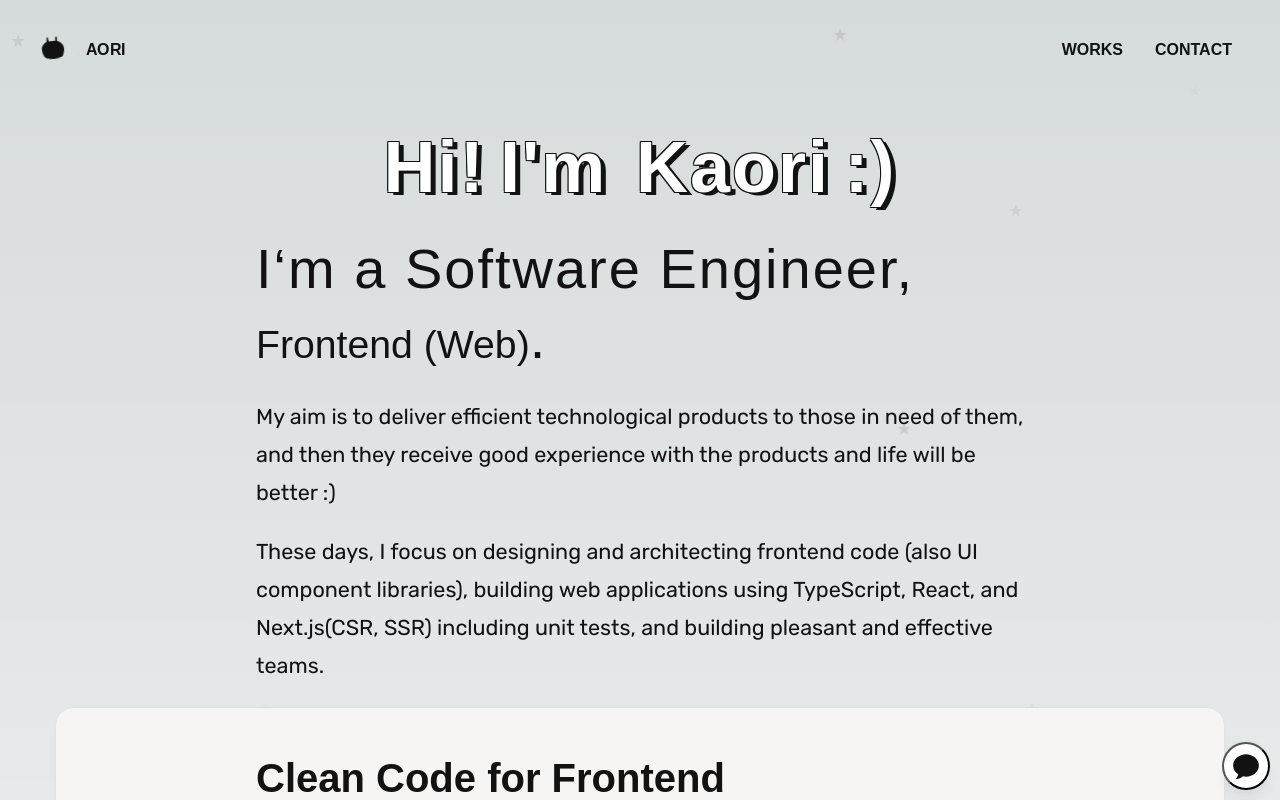
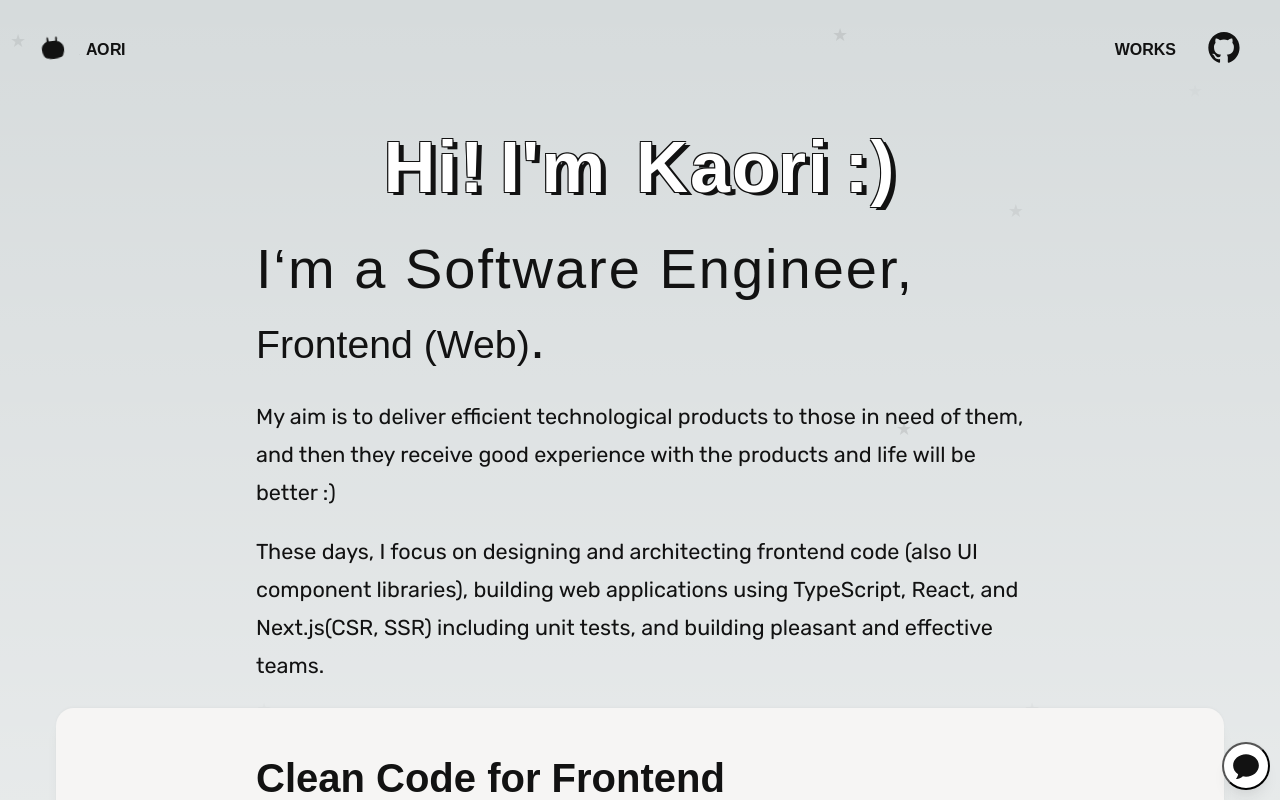
Before and after one commit to suige/portfolio-fe, a Next.js app: page / in a window 1280 px wide. Shown: the top 800 px of the page. Built offline with nearby package versions, Linux system fonts and the light colour scheme; no server answers; a web font is replaced by a local one.

Commit message:
feat: add social links to a header

```diff
--- a/src/app/components/logo/index.module.css
+++ b/src/app/components/logo/index.module.css
@@ -4,10 +4,12 @@
   align-items: center;
 }
 .title {
-  display: inline-block;
+  font-family: var(--font-family-h);
+  display: flex;
   padding-left: 0.5em;
   text-transform: uppercase;
   color: rgb(var(--foreground-rgb));
+  width: fit-content;
 }
 .logo {
   display: inline-block;
--- a/src/app/layout.module.css
+++ b/src/app/layout.module.css
@@ -6,15 +6,18 @@
 .header {
   grid-area: head;
   height: var(--header-height);
-  display: grid;
-  align-content: center;
+  display: flex;
+  justify-content: space-between;
+  align-items: center;
   padding: 0 var(--global-padding);
 }
+
 .globalNav {
   font-family: var(--font-family-h);
   width: 100%;
   display: flex;
-  justify-content: space-between;
+  gap: var(--size-3);
+  justify-content: flex-end;
   align-items: center;
 }
 
--- a/src/app/layout.tsx
+++ b/src/app/layout.tsx
@@ -50,22 +50,18 @@ export default function RootLayout({
       <body className={styles.body}>
         {disabledLoadingAnimation === 'true' ? <></> : <FirstLoading />}
         <header className={styles.header}>
+          <Link href="/">
+            <Logo />
+          </Link>
           <nav className={styles.globalNav}>
-            <Link href="/">
-              <Logo />
-            </Link>
             <ul>
               <li>
                 <GlobalNavLink href="/works" title="works">
                   works
                 </GlobalNavLink>
               </li>
-              <li>
-                <GlobalNavLink href="/contact" title="contact">
-                  contact
-                </GlobalNavLink>
-              </li>
             </ul>
+            <SocialLinks />
           </nav>
         </header>
         <div className={styles.container}>{children}</div>
```
